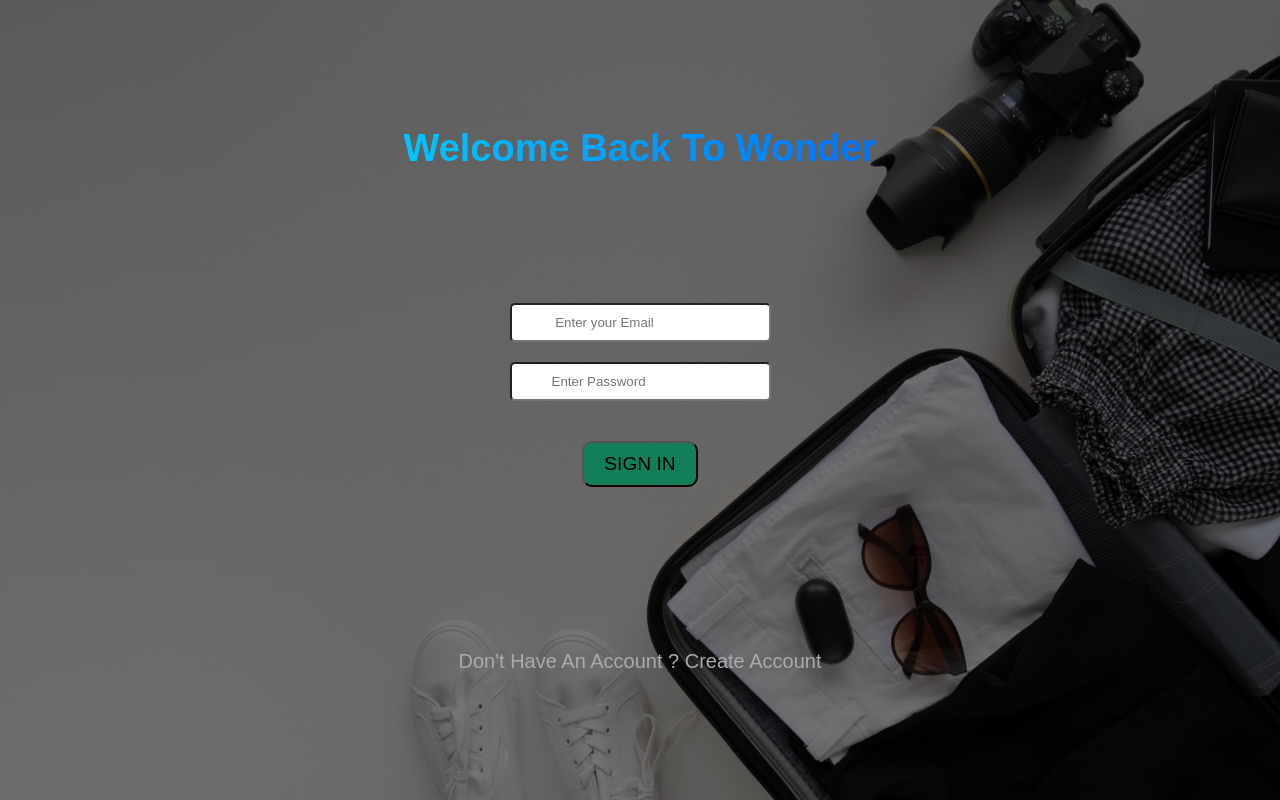
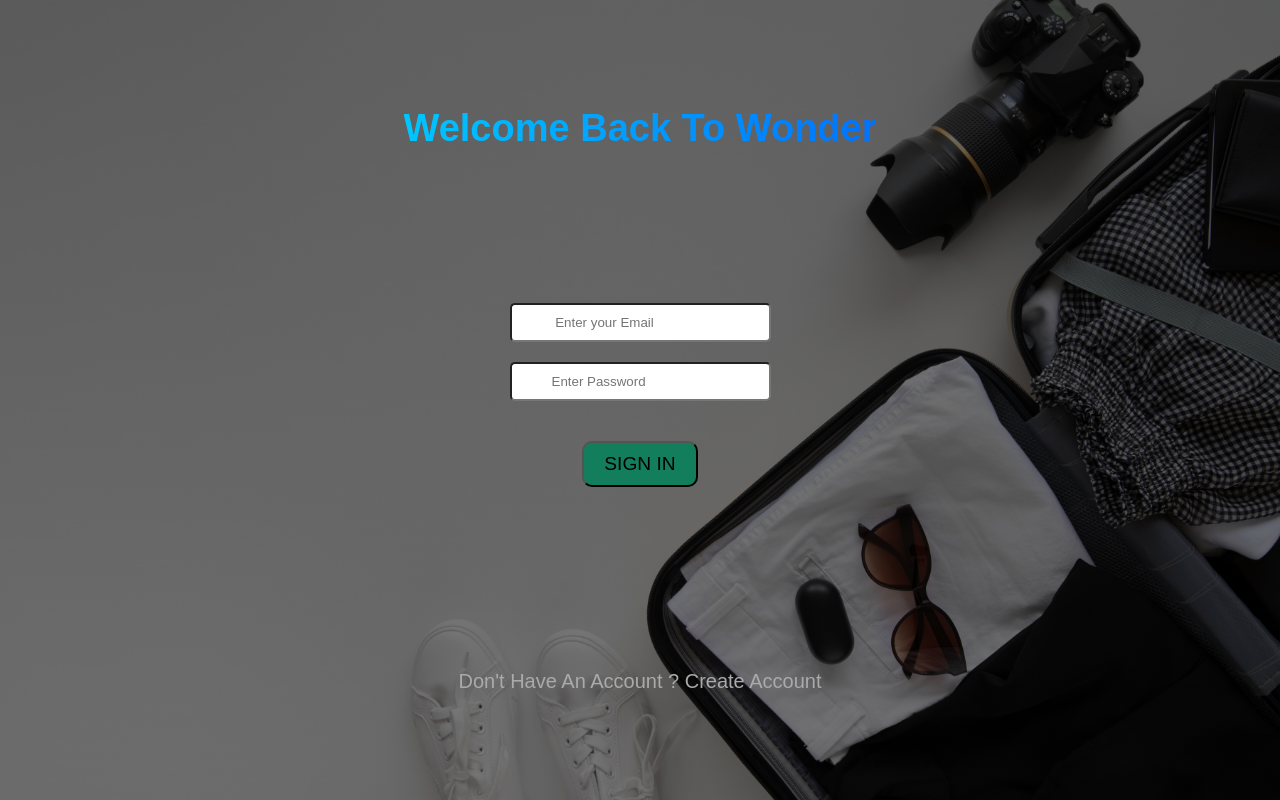
Before and after one commit to VISHAL29OCT/wonderbag, a React (Vite) app: page /SignIn in a window 1280 px wide. Built offline with nearby package versions, Linux system fonts and the light colour scheme; no server answers.

Commit message:
css chnages

```diff
--- a/src/App.css
+++ b/src/App.css
@@ -37,7 +37,7 @@ body {
     flex-direction: column;
     align-items: center;
     justify-content: center;
-    /* gap: 20px; */
+    gap: 20px;
     background: linear-gradient(rgba(0, 0, 0, 0.6), rgba(0, 0, 0, 0.5)),
         url('/signup.jpg');
     background-size: cover;
```
